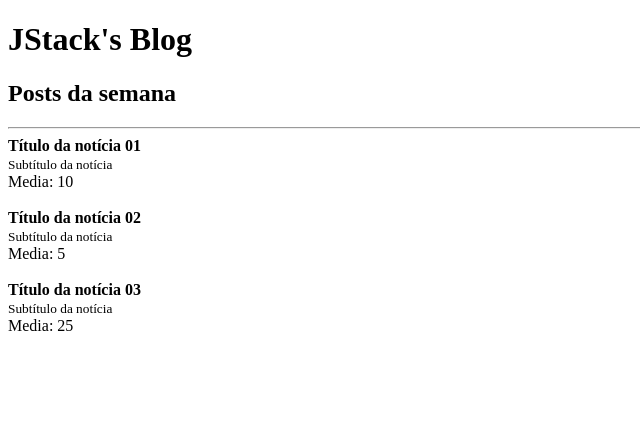
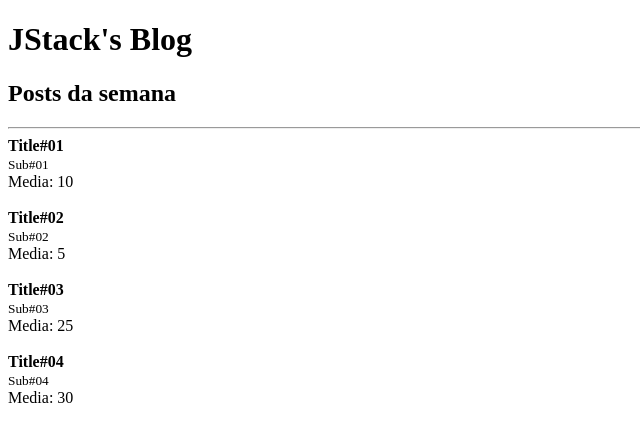
Before and after one commit to viniciusmb17/jstack-curso, a React app in the folder react-fundamentos/: page / in a window 1280 px wide. Shown: the top 442 px of the page, without its empty margins (0-640 px from the left). Built offline with nearby package versions, Linux system fonts and the light colour scheme.

Commit message:
Update App.js
-Rendereizando listas

```diff
--- a/react-fundamentos/src/App.js
+++ b/react-fundamentos/src/App.js
@@ -2,6 +2,12 @@
 import Post from "./Post";
 import Header from "./Header";
 
+const posts = [
+  { title: 'Title#01', subtitle: 'Sub#01', likes: 20 },
+  { title: 'Title#02', subtitle: 'Sub#02', likes: 10 },
+  { title: 'Title#03', subtitle: 'Sub#03', likes: 50 },
+  { title: 'Title#04', subtitle: 'Sub#04', likes: 60 },
+];
 
 function App() {
   return (
@@ -12,27 +18,16 @@
 
       <hr />
 
-      <Post
-        likes={20}
-        post={{
-          title: "Título da notícia 01",
-          subtitle: "Subtítulo da notícia"
-        }}
-      />
-      <Post
-        likes={10}
-        post={{
-          title:"Título da notícia 02",
-          subtitle:"Subtítulo da notícia"
-        }}
-      />
-      <Post
-        likes={50}
-        post={{
-          title:"Título da notícia 03",
-          subtitle:"Subtítulo da notícia"
-        }}
-      />
+      {posts.map( post => (
+        <Post
+        key={post.title}
+          likes={post.likes}
+          post={{
+            title: post.title,
+            subtitle: post.subtitle,
+          }}
+        />
+      ))}
 
     </>
 
```
